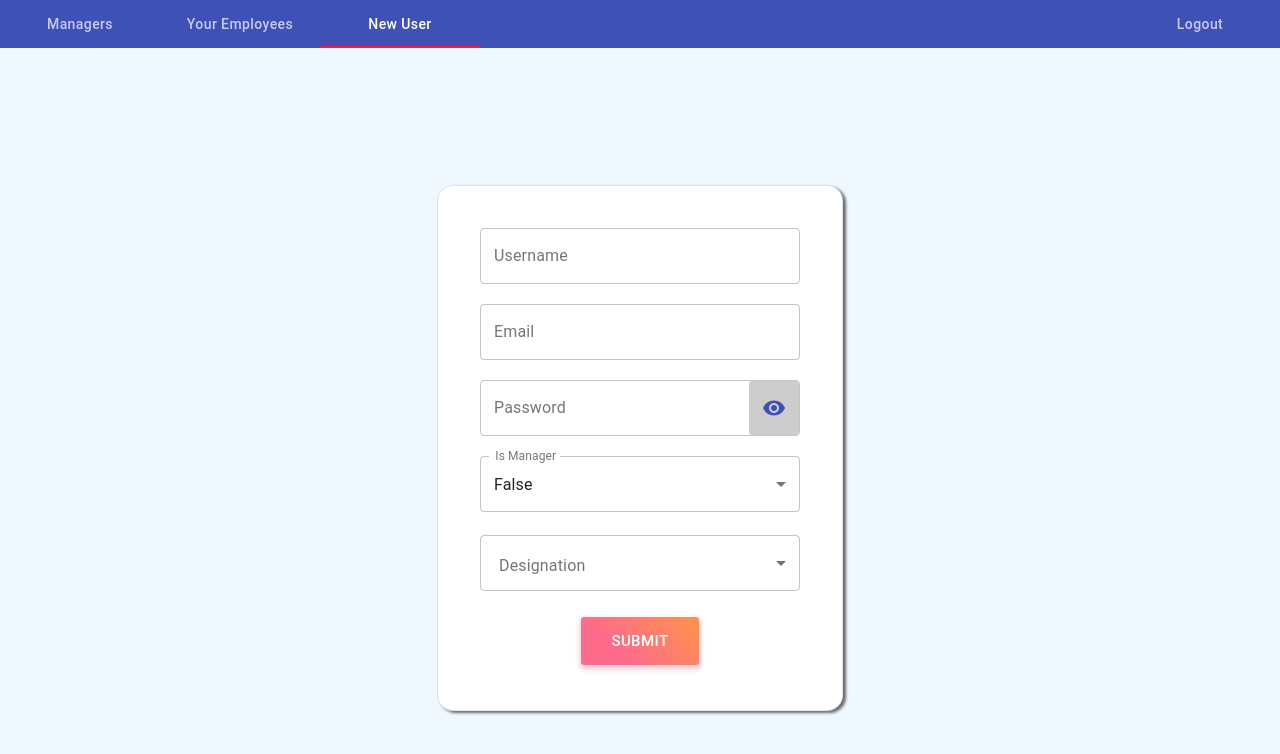
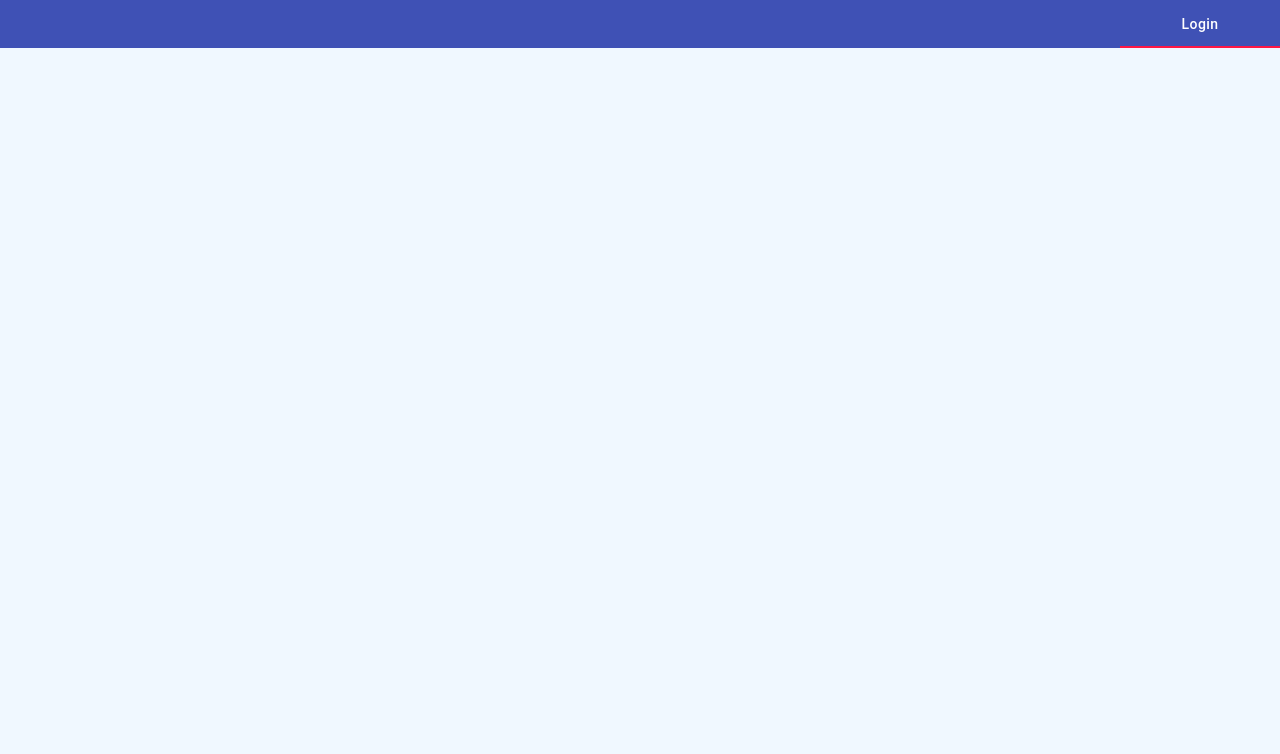
Before and after one commit to ShriduttPatel121/matierialUIDemoUserApp, a React app: page /Login in a window 1280 px wide. Before the commit this address led to /new-user. Shown: the top 754 px of the page. Built offline with nearby package versions, Linux system fonts and the light colour scheme.

Commit message:
Login start

```diff
--- /dev/null
+++ b/src/containers/Login/Login.js
@@ -0,0 +1,12 @@
+import React, { Component } from 'react';
+class Login extends Component {
+
+    render() {
+        return (
+            <div>
+                <h1>Login form</h1>
+            </div>
+        );
+    }
+}
+export default Login;
--- a/src/containers/Navigation/Navigation.js
+++ b/src/containers/Navigation/Navigation.js
@@ -5,6 +5,8 @@ import { Link } from 'react-router-dom';
 import NewUser from '../NewUsers/NewUsers';
 import AllUsers from '../AllUsers/AllUsers';
 import YourUser from '../YourUsers/YourUsers';
+import Login from '../Login/Login';
+import { connect } from 'react-redux'
 import classes from './Navigation.css';
 class Navigation extends Component {
     constructor(props) {
@@ -25,15 +27,13 @@ class Navigation extends Component {
         this.setState({value : newValue});
     }
     render() {
-        let navBar = (
-            <AppBar variant="elevation" position="static">
-                    <Tabs value={this.state.value} onChange={this.handleChange} aria-label="simple tabs example">
-                            <Tab  style={{textTransform : 'capitalize'}} component={Link} to="/Managers" label="Managers"></Tab>
-                            <Tab style={{textTransform : 'capitalize'}} component={Link} to="/your-employees" label="Your Employees"></Tab>
-                            <Tab style={{textTransform : 'capitalize'}} component={Link} to="/new-user" label="New user"></Tab>
-                            <Tab  style={{marginLeft: 'auto',textTransform : 'capitalize'}} label='Logout'></Tab>
-                    </Tabs>
-            </AppBar>
+        let tabs = (
+            <Tabs value={this.state.value} onChange={this.handleChange} aria-label="simple tabs example">
+                <Tab  style={{textTransform : 'capitalize'}} component={Link} to="/Managers" label="Managers"></Tab>
+                <Tab style={{textTransform : 'capitalize'}} component={Link} to="/your-employees" label="Your Employees"></Tab>
+                <Tab style={{textTransform : 'capitalize'}} component={Link} to="/new-user" label="New user"></Tab>
+                <Tab  style={{marginLeft: 'auto',textTransform : 'capitalize'}} component={Link} to='/Login' label='Logout'></Tab>
+            </Tabs>
         );
 
         let routes = (
@@ -44,6 +44,27 @@ class Navigation extends Component {
                 <Redirect to="/new-user"/>
             </Switch>
         );
+
+        if (!this.props.isAutneticated) {
+            tabs = (
+                <Tabs value={0} aria-label="simple tabs example">
+                    <Tab style={{marginLeft: 'auto',textTransform : 'capitalize'}} label="Login"></Tab>
+                </Tabs>
+            );
+
+            routes = (
+                <Switch>
+                    <Redirect to="/Login"/>
+                    <Route path='/Login' component={Login}/>
+                </Switch>
+            );
+        }
+        let navBar = (
+            <AppBar variant="elevation" position="static">
+                {tabs}
+            </AppBar>
+        );
+
         return (
             <React.Fragment>
                 {navBar}
@@ -54,4 +75,17 @@ class Navigation extends Component {
         );
     }
 }
-export default Navigation;
+
+const mapStateToProps = state => {
+    return {
+        isAutneticated : state.isAutneticated
+    }
+  }
+
+  const mapDispatchToProps = dispatch => {
+    return {
+
+    }
+  }
+
+export default connect(mapStateToProps, mapDispatchToProps)(Navigation);
```
